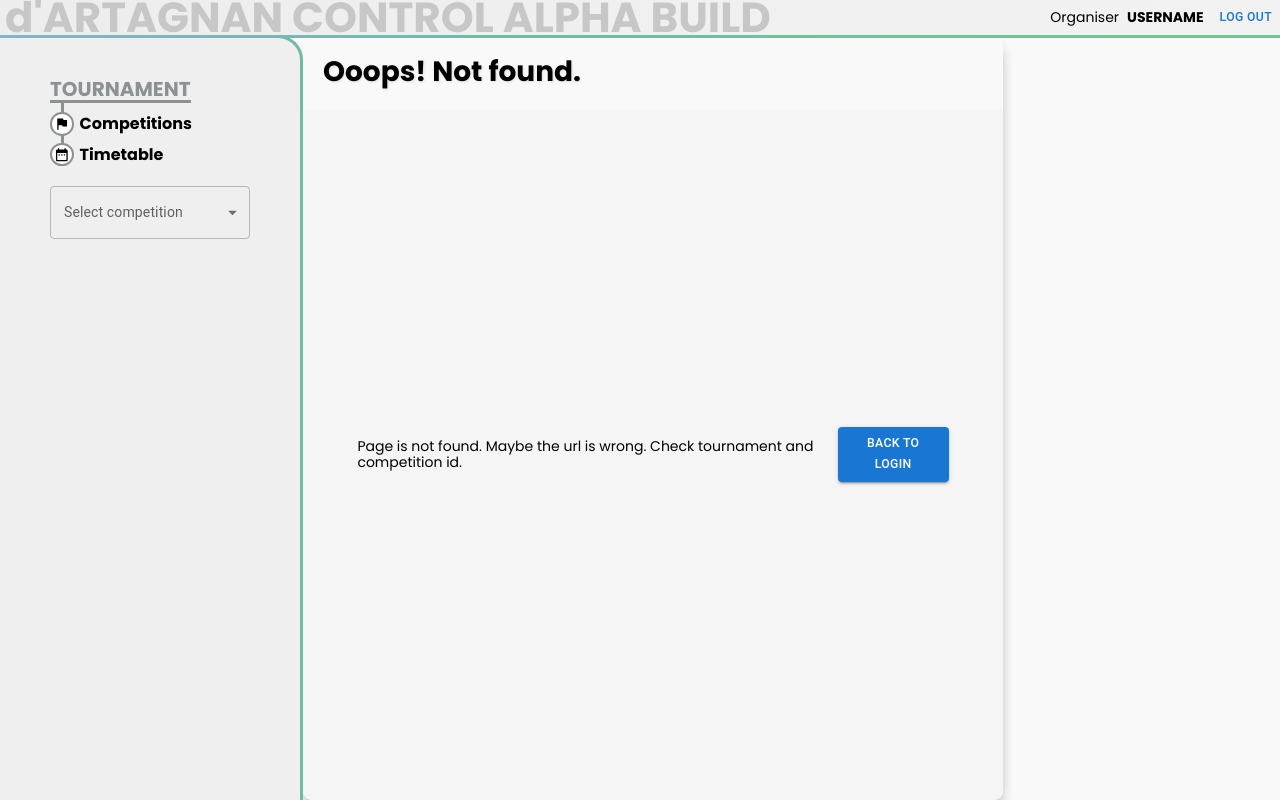
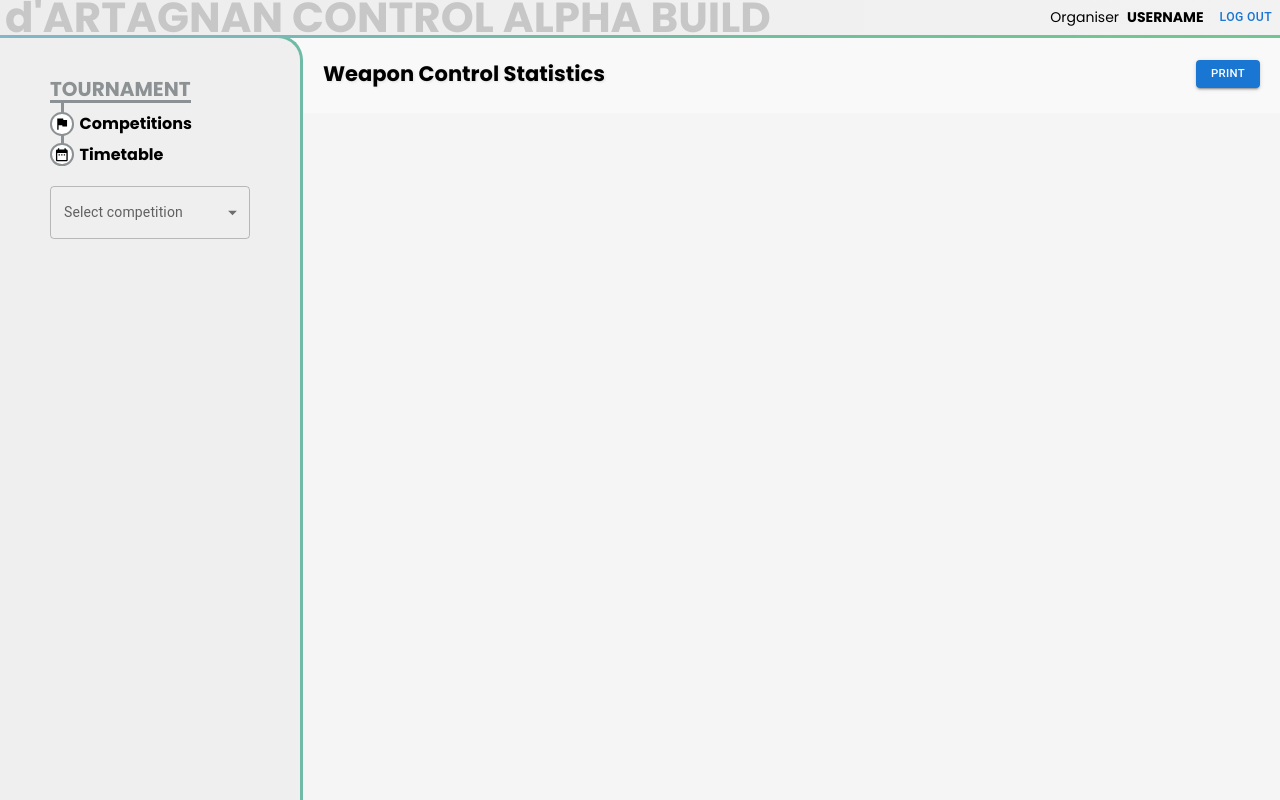
Before and after one commit to BoriszVarkonyi/dart_cp, a React (Create React App) app in the folder frontend/: page /1/1/weapon_control/statistics in a window 1280 px wide. Built offline with nearby package versions, Linux system fonts and the light colour scheme; no server answers.

Commit message:
Added base of WC Statistics Page

```diff
--- a/frontend/src/App.js
+++ b/frontend/src/App.js
@@ -15,6 +15,7 @@ import Registration from "./views/Registration/Registration";
 import PrintBarcode from "./views/Registration/PrintBarcode";
 import WeaponControls from "./views/WeaponControl/WeaponControls";
 import WeaponControl from "./views/WeaponControl/WeaponControl";
+import WeaponControlStatistics from "./views/WeaponControl/WeaponControlStatistics";
 import NotFound from "./components/static/Not_Found/Not_found";
 
 //Under construction. Will delete.
@@ -49,6 +50,7 @@ function App() {
               <Route index element={<WeaponControls />} />
               <Route path="add" element={<WeaponControl type="Add" />} />
               <Route path="modify" element={<WeaponControl type="Modify" />} />
+              <Route path="statistics" element={<WeaponControlStatistics />} />
             </Route>
             <Route path="*" element={<NotFound />} />
           </Route>
--- /dev/null
+++ b/frontend/src/views/WeaponControl/WeaponControlStatistics.js
@@ -0,0 +1,32 @@
+import React, { useState, useEffect } from "react";
+import { DataGrid } from "@mui/x-data-grid";
+import { Button } from "@mui/material";
+import { Chip } from "@mui/material";
+import { useNavigate } from "react-router-dom";
+import { useSelector } from "react-redux";
+import useDataGridHelper from "../../services/useDataGridHelper";
+import { useParams } from "react-router-dom";
+import { get, remove } from "../../services/backend.service";
+import ModalComp from "../../components/static/Modal/ModalComp";
+import CheckCircleOutlineIcon from '@mui/icons-material/CheckCircleOutline';
+import HighlightOffIcon from '@mui/icons-material/HighlightOff';
+import { useLocation } from "react-router-dom";
+import useBasicServices from "../../services/basic.service";
+
+export default function WeaponControlStatistics() {
+  return (
+    <div className="Main">
+      <div className="PageHeader">
+        <h2 className="PageTitle">Weapon Control Statistics</h2>
+        <div className="PageButtonsWrapper">
+          <Button variant="contained" size="small">
+            Print
+          </Button>
+        </div>
+      </div>
+      <div className="PageContent">
+
+      </div>
+    </div>
+  );
+}
```
